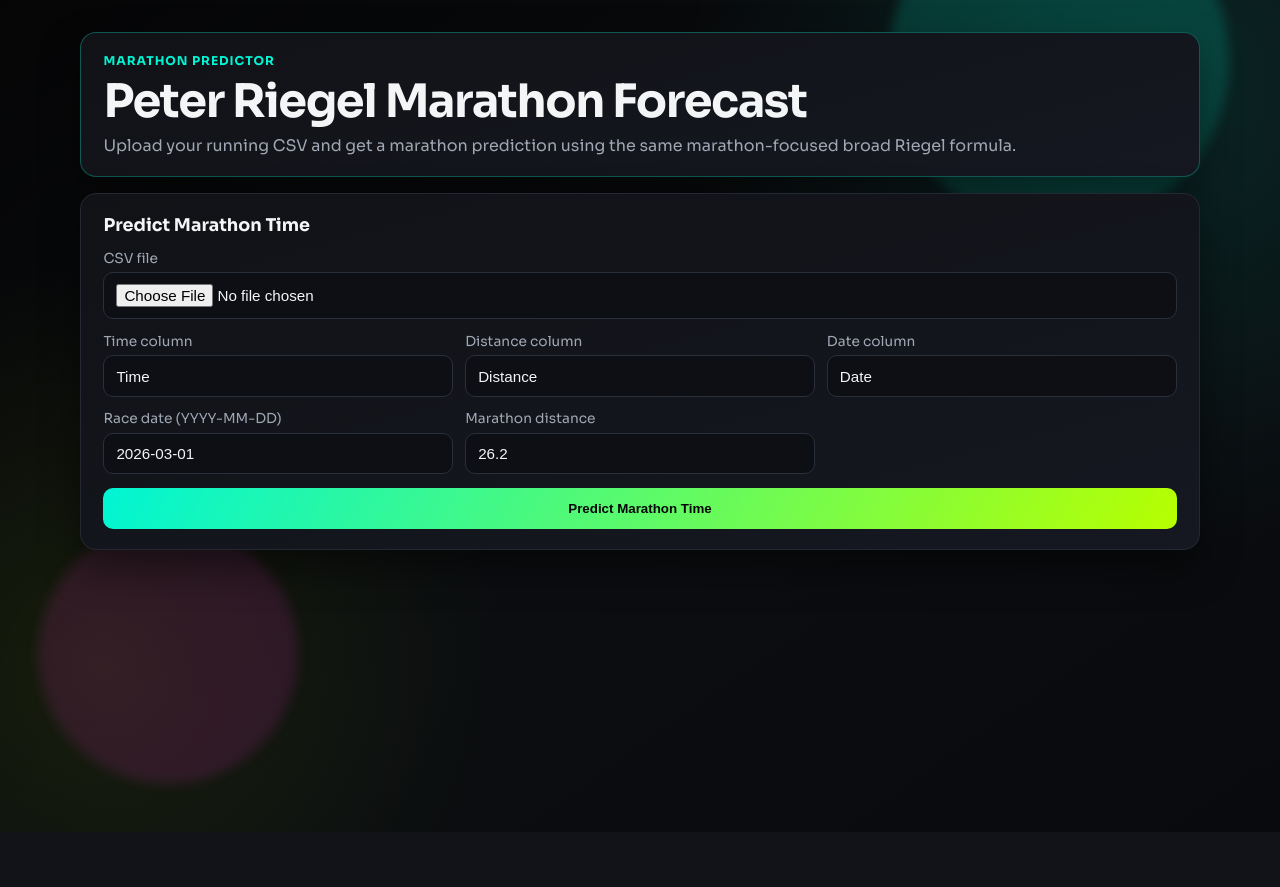
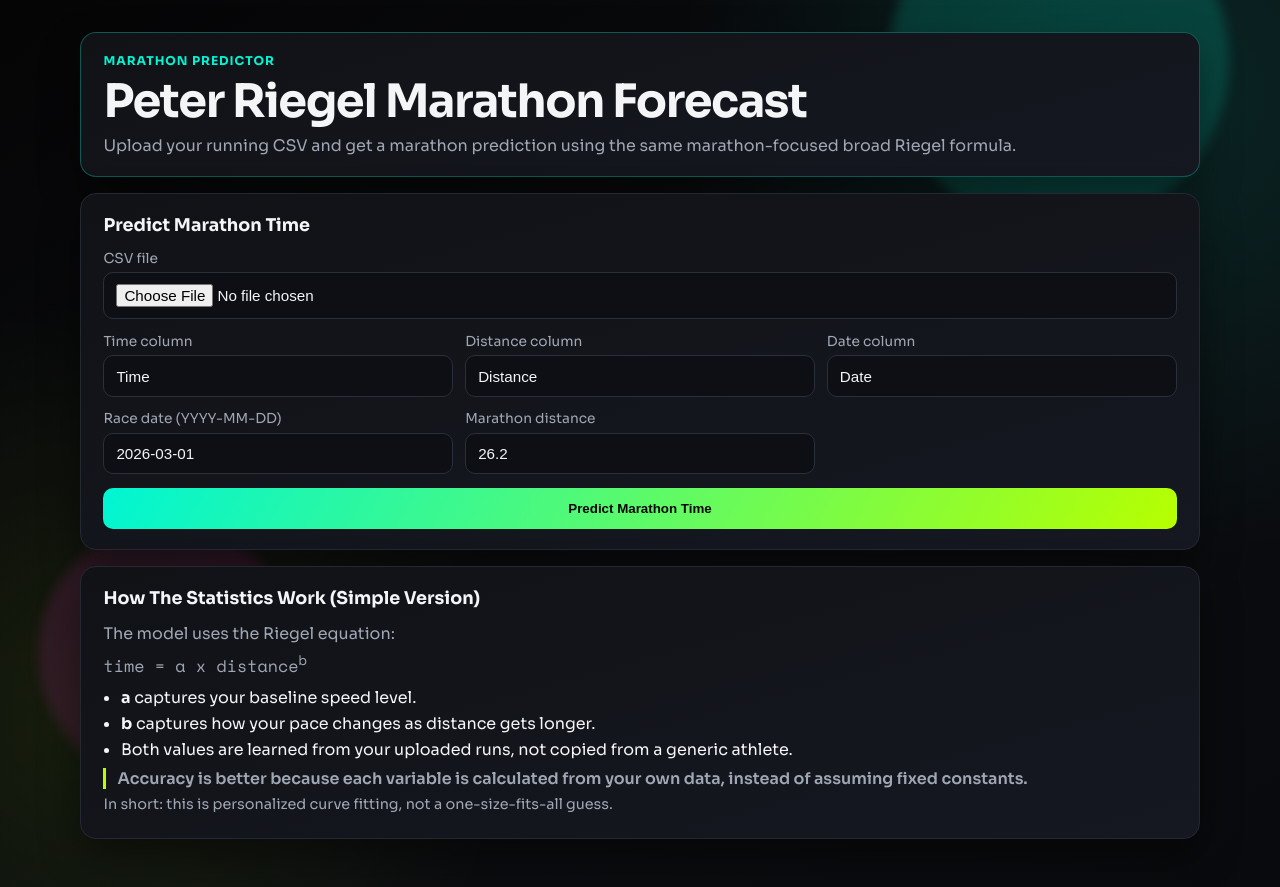
Before and after one commit to AmiitheshD/racepredictor, a Flask app: page / in a window 1280 px wide. Before the commit the page ends 786 px from the top, so only its background shows below. Run offline with Flask 3, Linux system fonts and the light colour scheme.

Commit message:
Add simple statistics explanation section

```diff
--- a/static/styles.css
+++ b/static/styles.css
@@ -274,3 +274,36 @@ figcaption {
     margin: 1rem auto 2rem;
   }
 }
+
+.explain-card p {
+  margin: 0.35rem 0;
+  color: var(--muted);
+}
+
+.equation {
+  font-family: "Space Mono", monospace;
+  color: var(--neon-cyan);
+  font-size: 1.05rem;
+}
+
+.explain-list {
+  margin: 0.6rem 0 0.5rem;
+  padding-left: 1.1rem;
+  color: var(--text);
+}
+
+.explain-list li {
+  margin: 0.3rem 0;
+}
+
+.highlight-line {
+  border-left: 3px solid var(--neon-lime);
+  padding-left: 0.7rem;
+  color: #d9ff89;
+  font-weight: 600;
+}
+
+.small-note {
+  font-size: 0.9rem;
+  color: var(--muted);
+}
--- a/templates/index.html
+++ b/templates/index.html
@@ -65,6 +65,19 @@
       {% endif %}
     </section>
 
+    <section class="card explain-card">
+      <h2>How The Statistics Work (Simple Version)</h2>
+      <p>The model uses the Riegel equation:</p>
+      <p class="equation">time = a x distance<sup>b</sup></p>
+      <ul class="explain-list">
+        <li><strong>a</strong> captures your baseline speed level.</li>
+        <li><strong>b</strong> captures how your pace changes as distance gets longer.</li>
+        <li>Both values are learned from your uploaded runs, not copied from a generic athlete.</li>
+      </ul>
+      <p class="highlight-line">Accuracy is better because each variable is calculated from your own data, instead of assuming fixed constants.</p>
+      <p class="small-note">In short: this is personalized curve fitting, not a one-size-fits-all guess.</p>
+    </section>
+
     {% if success %}
     <section class="card summary-card">
       <h2>Prediction Result</h2>
```
